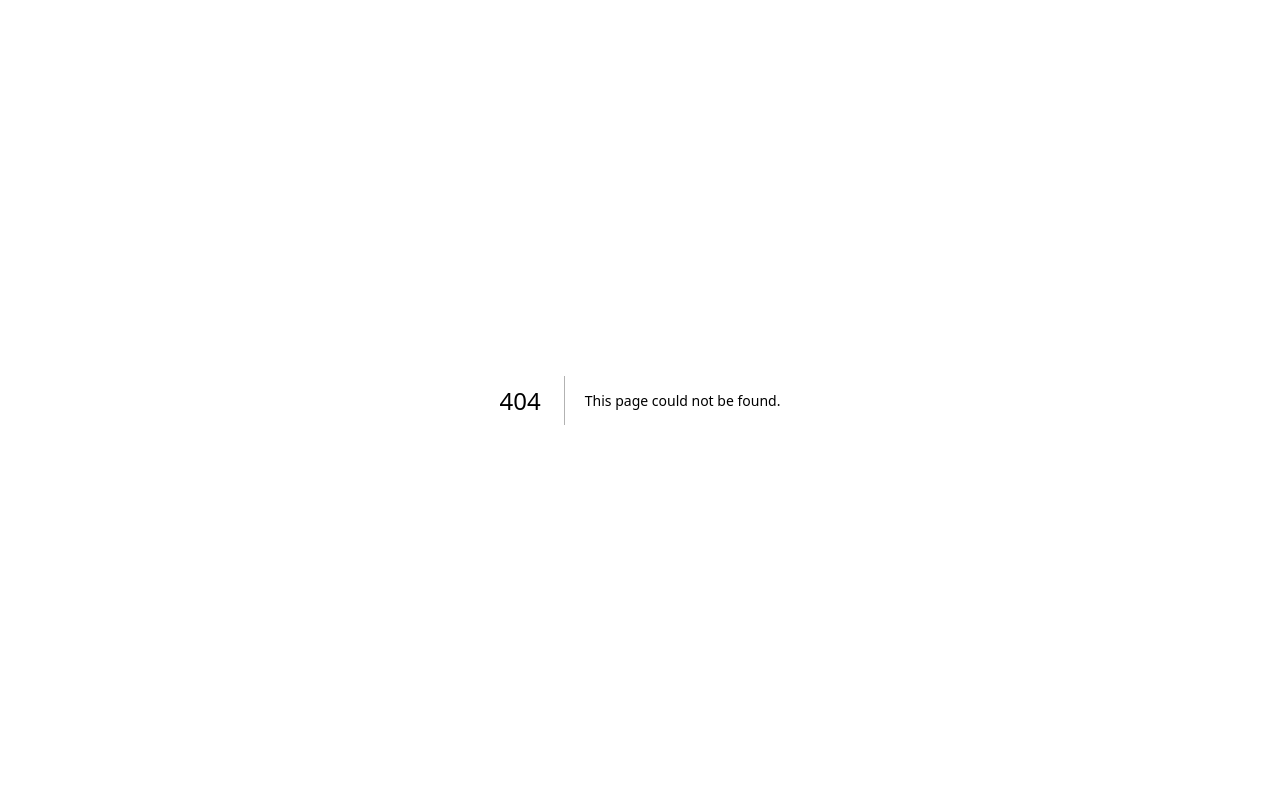
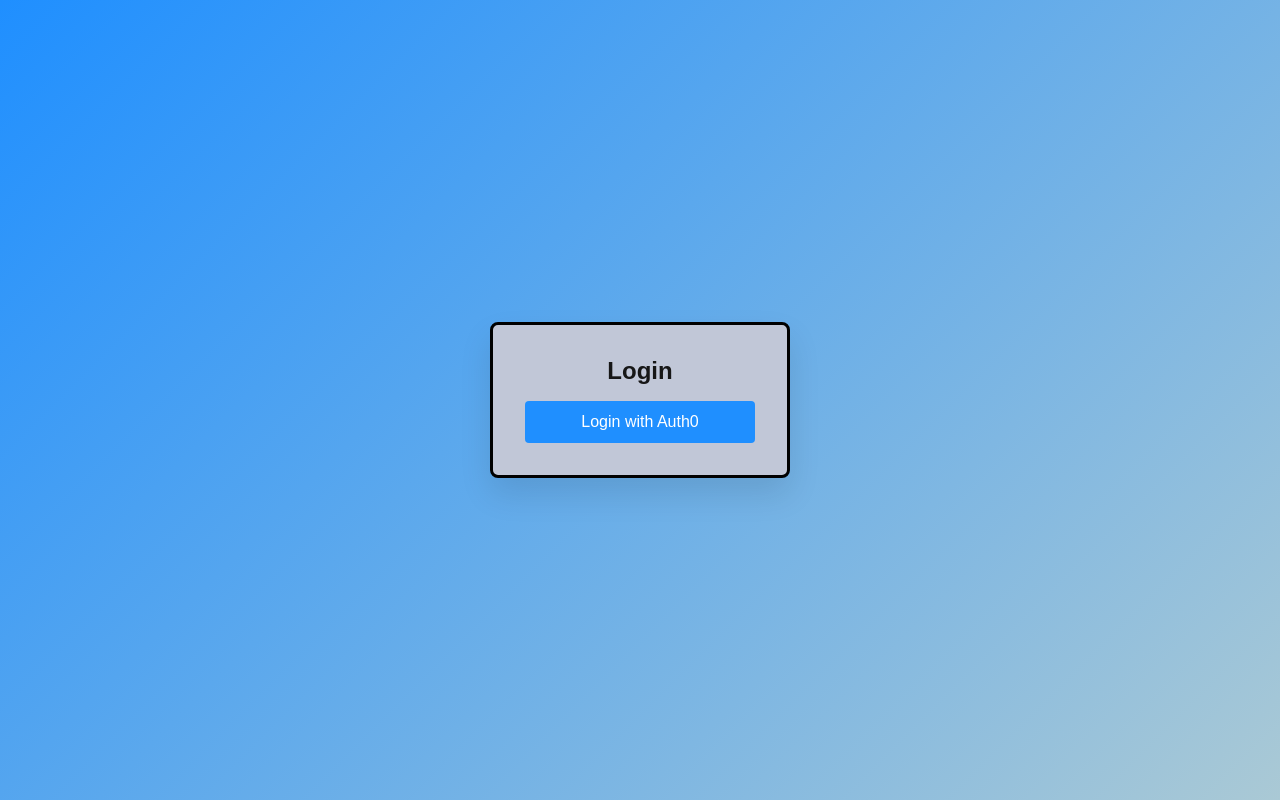
Before and after one commit to signal86/ticketry.ai, a Next.js app: page /login in a window 1280 px wide. Before the commit this address had no page. Built offline with nearby package versions, Linux system fonts and the light colour scheme.

Commit message:
auth0 integration

```diff
--- a/src/app/layout.js
+++ b/src/app/layout.js
@@ -1,3 +1,6 @@
+'use client';
+
+import { Auth0Provider } from '@auth0/auth0-react';
 import { Geist, Geist_Mono } from "next/font/google";
 import "./globals.css";
 
@@ -11,16 +14,20 @@
   subsets: ["latin"],
 });
 
-export const metadata = {
-  title: "Create Next App",
-  description: "Generated by create next app",
-};
 
 export default function RootLayout({ children }) {
   return (
     <html lang="en">
-      <body className={`${geistSans.variable} ${geistMono.variable}`}>
-        {children}
+      <body>
+        <Auth0Provider
+          domain="genai-3516777384231424.us.auth0.com"
+          clientId="VOScasYiJJXTjlfQd3ONeZHWgAdT3d4N"
+          authorizationParams={{
+            redirect_uri: typeof window !== 'undefined' ? window.location.origin : '',
+          }}
+        >
+          {children}
+        </Auth0Provider>
       </body>
     </html>
   );
--- /dev/null
+++ b/src/app/login/loginClient.js
@@ -0,0 +1,72 @@
+'use client';
+
+import custom_styles from "../page.module.css";
+import { useAuth0 } from '@auth0/auth0-react';
+
+
+
+export default function LoginClient() {
+  const { loginWithRedirect, isAuthenticated, user } = useAuth0();
+
+  return (
+    <div className={custom_styles["main-background"]} style={{ height: '100vh', margin: 0, padding: 0 }}>
+      <div style={styles.container}>
+        {!isAuthenticated ? (
+          <form onSubmit={(e) => { e.preventDefault(); loginWithRedirect(); }} style={styles.form}>
+            <h2 style={styles.title}>Login</h2>
+            <button type="submit" style={styles.button}>Login with Auth0</button>
+          </form>
+        ) : (
+          <div style={styles.form}>
+            <h2 style={styles.title}>Welcome, {user.name}</h2>
+            <p style={{ textAlign: 'center' }}>You're already logged in.</p>
+          </div>
+        )}
+      </div>
+    </div>
+  );
+}
+
+
+const styles = {
+  container: {
+    display: 'flex',
+    height: '100vh',
+    justifyContent: 'center',
+    alignItems: 'center'
+  },
+  form: {
+    padding: '2rem',
+    borderRadius: '8px',
+    backgroundColor: '#c1c7d7',
+    boxShadow: '0 16px 32px rgba(0,0,0,0.1)',
+    zIndex: 1,
+    borderColor: '#000000',
+    borderStyle: 'solid',
+    borderWidth: '3px',
+    background: '#c1c7d7',
+    display: 'flex',
+    flexDirection: 'column',
+    width: '300px',
+  },
+  title: {
+    marginBottom: '1rem',
+    textAlign: 'center',
+  },
+  input: {
+    marginBottom: '1rem',
+    padding: '0.75rem',
+    fontSize: '1rem',
+    borderRadius: '4px',
+    border: '1px solid #ccc',
+  },
+  button: {
+    padding: '0.75rem',
+    fontSize: '1rem',
+    borderRadius: '4px',
+    border: 'none',
+    backgroundColor: '#1f8fff',
+    color: '#fff',
+    cursor: 'pointer',
+  },
+};
--- /dev/null
+++ b/src/app/login/page.js
@@ -0,0 +1,10 @@
+export const metadata = {
+  title: 'Login',
+  description: 'Secure login page using Auth0',
+};
+
+import LoginClient from './loginClient';
+
+export default function LoginPage() {
+  return <LoginClient />;
+}
--- a/src/app/page.module.css
+++ b/src/app/page.module.css
@@ -29,6 +29,11 @@
 
 .slide-in-left {
   animation: slideInLeft 1.0s ease-out forwards;
+}
+
+.main-background {
+  background-color: '#1F8FFF';
+  background: linear-gradient(135deg,rgba(31, 143, 255, 1) 0%, rgba(170, 201, 213, 1) 100%);
 }
 
 
```
Also changed, not shown: src/app/page.js (+26 -21 lines).
